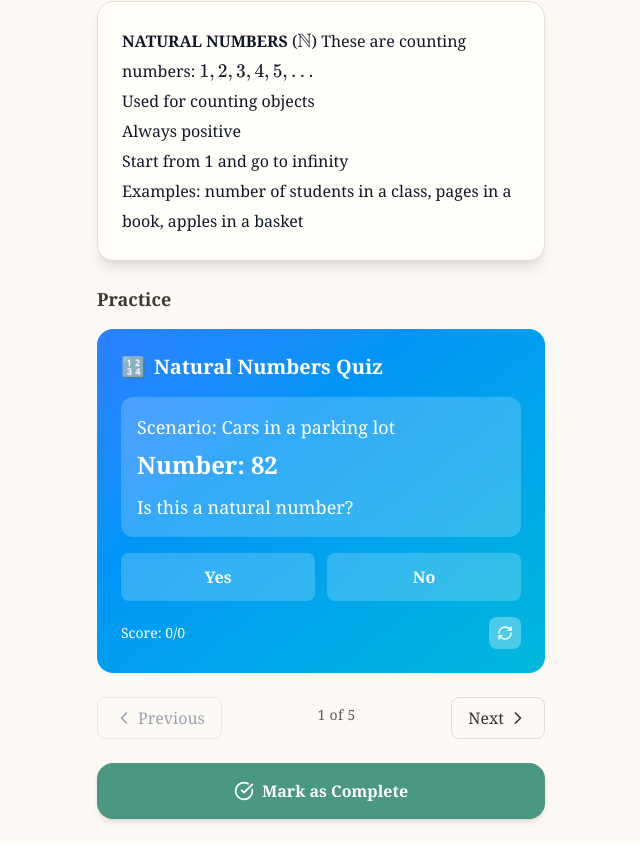
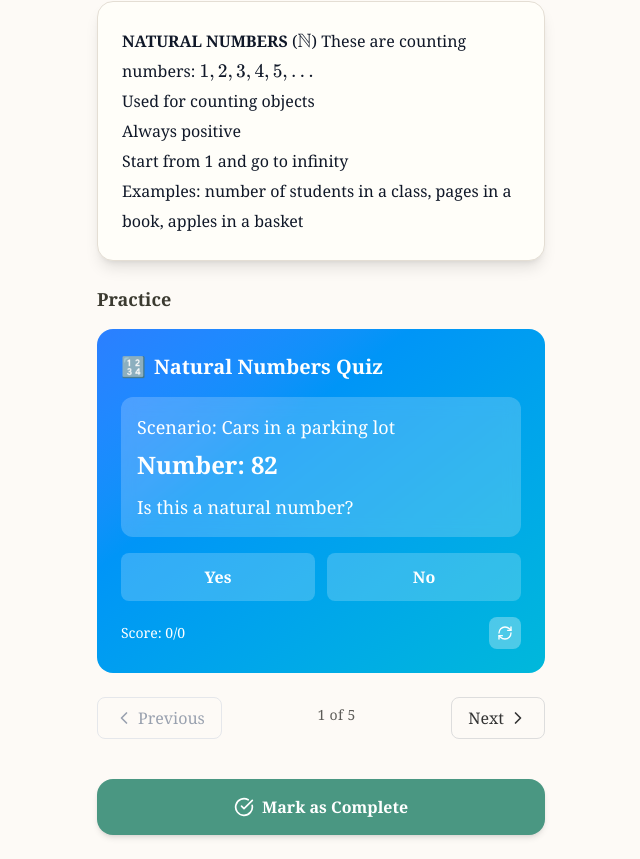
Before and after one commit to panasheMuriro/Math.ZimsecInteractiveGuides, a React (Vite) app: page /topics/1/study/0 in a window 1280 px wide. Shown: the part 247-1106 px from the top of the page, without its empty margins (319-959 px from the left). Built offline with nearby package versions, Linux system fonts and the light colour scheme; what better-react-mathjax would draw is missing.

Commit message:
minor ui

```diff
--- a/src/components/Topic/views/StudyView.tsx
+++ b/src/components/Topic/views/StudyView.tsx
@@ -216,7 +216,7 @@ const StudyView = () => {
 
         <Link
           to={`/topics/${topicData.id}`}
-          className="w-full mt-6 bg-[#4A9782] text-white font-bold py-4 px-6 rounded-2xl hover:bg-[#f9c77c] transition-all duration-300 hover:scale-[1.02] flex items-center justify-center space-x-2 shadow-md"
+          className="w-full mt-6 bg-[#4A9782] text-white font-bold py-4 px-6 rounded-2xl hover:bg-[#f9c77c] transition-all duration-300 hover:scale-[1.02] flex items-center justify-center space-x-2 shadow-md mt-10"
         >
           <CheckCircle className="w-5 h-5" />
           <span>Mark as Complete</span>
```
